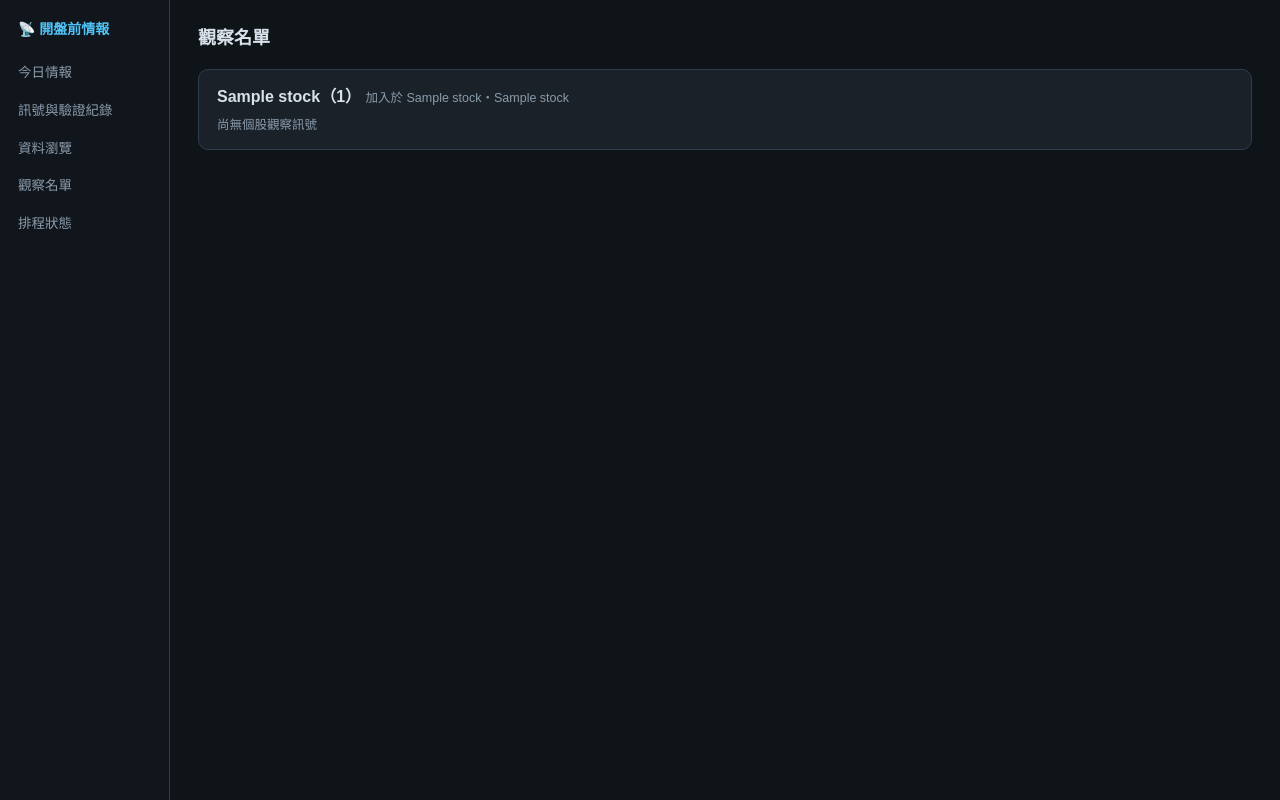
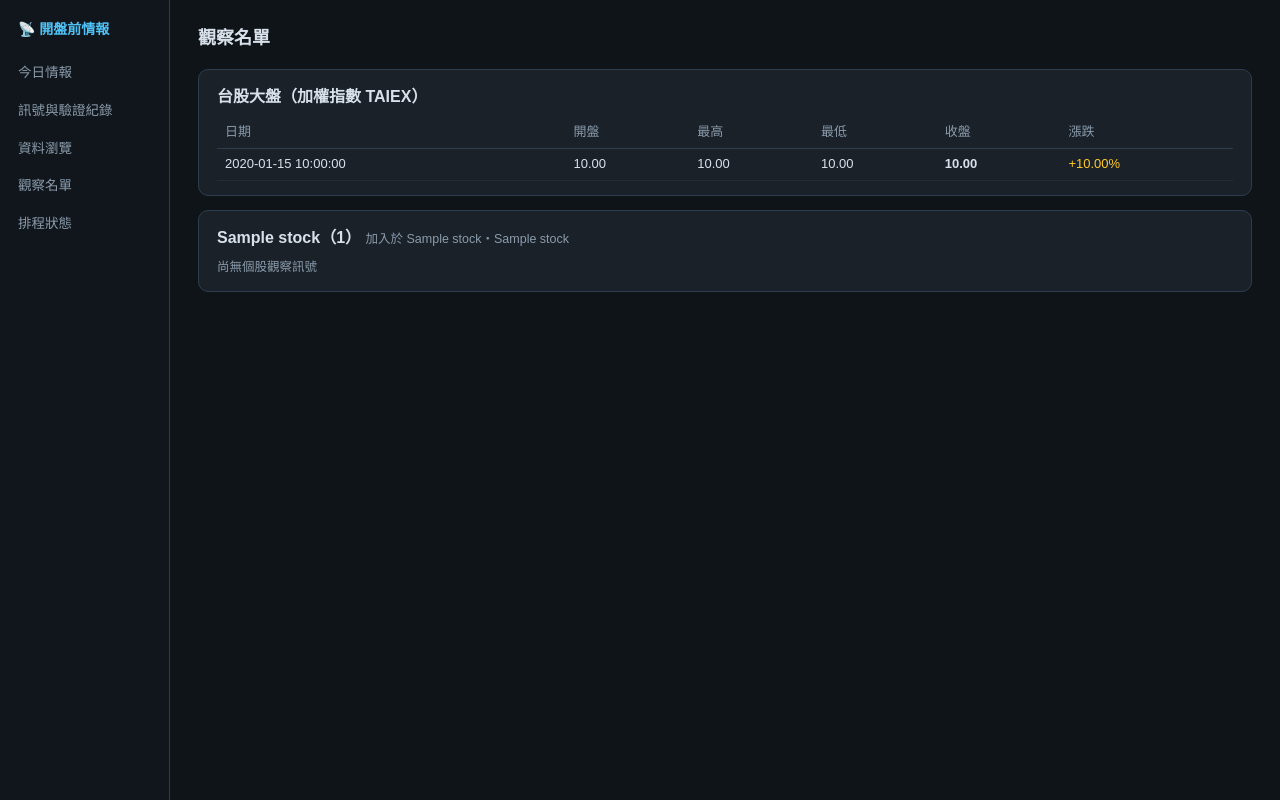
Before and after one commit to steven715/windscope, a FastAPI app: template server/templates/watchlist.html in a window 1280 px wide. Run offline with FastAPI, Linux system fonts and the light colour scheme; the template is opened without the code that fills it: most values are stand-ins (such as "Sample title", 1, 10 or a date in 2020).

Commit message:
feat: Chinese table labels, TAIEX panel on watchlist, data-source backfill limits
- Data browser dropdown shows Chinese labels for tables
- Watchlist page pins TAIEX OHLC (last 10 days with day change)
- data_sources.md: document which sources support historical backfill
  (BFI82U/BOT FX/TAIFEX night cannot; accumulate daily instead)
- Telegram notify configured via .env (not committed)

Co-Authored-By: Claude Fable 5 <noreply@anthropic.com>

```diff
--- a/server/routes/pages.py
+++ b/server/routes/pages.py
@@ -24,6 +24,16 @@ templates = Jinja2Templates(directory=str(_TEMPLATES_DIR))
 
 _DIRECTION_LABELS = {"bullish": "↑ 偏多", "bearish": "↓ 偏空", "neutral": "— 中性"}
 _CLASS_LABELS = {"up": "漲", "down": "跌", "flat": "平"}
+
+_TABLE_LABELS = {
+    "raw_fx": "匯率（原始）",
+    "raw_futures": "期貨（原始）",
+    "raw_chip": "分點進出（原始）",
+    "raw_institutional": "三大法人（原始）",
+    "raw_index": "加權指數日K（原始）",
+    "daily_metrics": "每日衍生指標",
+    "daily_stock_metrics": "個股籌碼指標",
+}
 
 
 @router.get("/", response_class=HTMLResponse)
@@ -145,7 +155,8 @@ def data_page(request: Request, table: str = "daily_metrics",
     columns = list(rows[0].keys()) if rows else []
     return templates.TemplateResponse(request, "data.html", {
         "active": "data", "table": table,
-        "tables": sorted(_QUERYABLE_TABLES),
+        "tables": [(t, _TABLE_LABELS.get(t, t)) for t in sorted(_QUERYABLE_TABLES)],
+        "table_label": _TABLE_LABELS.get(table, table),
         "columns": columns, "rows": rows,
         "date_from": date_from or "", "date_to": date_to or "",
     })
@@ -153,9 +164,13 @@ def data_page(request: Request, table: str = "daily_metrics",
 
 @router.get("/watchlist", response_class=HTMLResponse)
 def watchlist_page(request: Request):
-    """觀察名單 + 各股最新的個股觀察訊號。"""
+    """觀察名單 + 各股最新的個股觀察訊號。台股大盤指數固定置頂。"""
     db_path = request.app.state.db_path
     with get_connection(db_path) as conn:
+        index_rows = conn.execute(
+            "SELECT date, open, high, low, close FROM raw_index "
+            "ORDER BY date DESC LIMIT 11"
+        ).fetchall()
         stocks = conn.execute(
             "SELECT stock_id, stock_name, added_date, reason "
             "FROM watchlist ORDER BY stock_id"
@@ -172,9 +187,22 @@ def watchlist_page(request: Request):
              "category": category, "reasons": reasons}
         )
 
+    # 大盤指數：最近 10 日 OHLC + 對前一日的漲跌幅（多查 1 列算第一天的漲跌）
+    index_days = []
+    for i, (date, open_, high, low, close) in enumerate(index_rows[:10]):
+        change_pct = None
+        if i + 1 < len(index_rows) and index_rows[i + 1][4] and close:
+            prev_close = index_rows[i + 1][4]
+            change_pct = round((close - prev_close) / prev_close * 100, 2)
+        index_days.append({
+            "date": date, "open": open_, "high": high,
+            "low": low, "close": close, "change_pct": change_pct,
+        })
+
     return templates.TemplateResponse(request, "watchlist.html", {
         "active": "watchlist", "stocks": stocks,
         "signals_by_stock": signals_by_stock,
+        "index_days": index_days,
     })
 
 
--- a/server/templates/data.html
+++ b/server/templates/data.html
@@ -5,8 +5,8 @@
 
 <form class="filter" method="get" action="/data">
   <select name="table">
-    {% for t in tables %}
-    <option value="{{ t }}" {{ "selected" if t == table }}>{{ t }}</option>
+    {% for t, label in tables %}
+    <option value="{{ t }}" {{ "selected" if t == table }}>{{ label }}（{{ t }}）</option>
     {% endfor %}
   </select>
   <label>從 <input type="date" name="date_from" value="{{ date_from }}"></label>
@@ -25,6 +25,6 @@
 <div class="dim" style="margin-top:8px">{{ rows | length }} 筆（上限 500）</div>
 </div>
 {% else %}
-<div class="panel empty">{{ table }} 查無資料</div>
+<div class="panel empty">{{ table_label }}（{{ table }}）查無資料</div>
 {% endif %}
 {% endblock %}
--- a/server/templates/watchlist.html
+++ b/server/templates/watchlist.html
@@ -2,6 +2,27 @@
 {% block title %}觀察名單{% endblock %}
 {% block content %}
 <h2>觀察名單</h2>
+
+<div class="panel">
+  <b>台股大盤（加權指數 TAIEX）</b>
+  {% if index_days %}
+  <table style="margin-top:8px">
+    <tr><th>日期</th><th>開盤</th><th>最高</th><th>最低</th><th>收盤</th><th>漲跌</th></tr>
+    {% for d in index_days %}
+    <tr>
+      <td>{{ d.date }}</td>
+      <td>{{ "%.2f"|format(d.open) if d.open is not none else "—" }}</td>
+      <td>{{ "%.2f"|format(d.high) if d.high is not none else "—" }}</td>
+      <td>{{ "%.2f"|format(d.low) if d.low is not none else "—" }}</td>
+      <td><b>{{ "%.2f"|format(d.close) if d.close is not none else "—" }}</b></td>
+      <td>{% if d.change_pct is not none %}<span class="{{ 'up' if d.change_pct > 0 else 'down' if d.change_pct < 0 else 'flat' }}">{{ "%+.2f"|format(d.change_pct) }}%</span>{% else %}—{% endif %}</td>
+    </tr>
+    {% endfor %}
+  </table>
+  {% else %}
+  <div class="dim" style="margin-top:6px">尚無指數資料（13:40 收盤驗證 job 會自動收集）</div>
+  {% endif %}
+</div>
 
 {% if stocks %}
 {% for s in stocks %}
```
Also changed, not shown: docker-compose.yml (+3 -4 lines), docs/data_sources.md (+3 -0 lines), tests/test_server/test_routes.py (+12 -0 lines).
